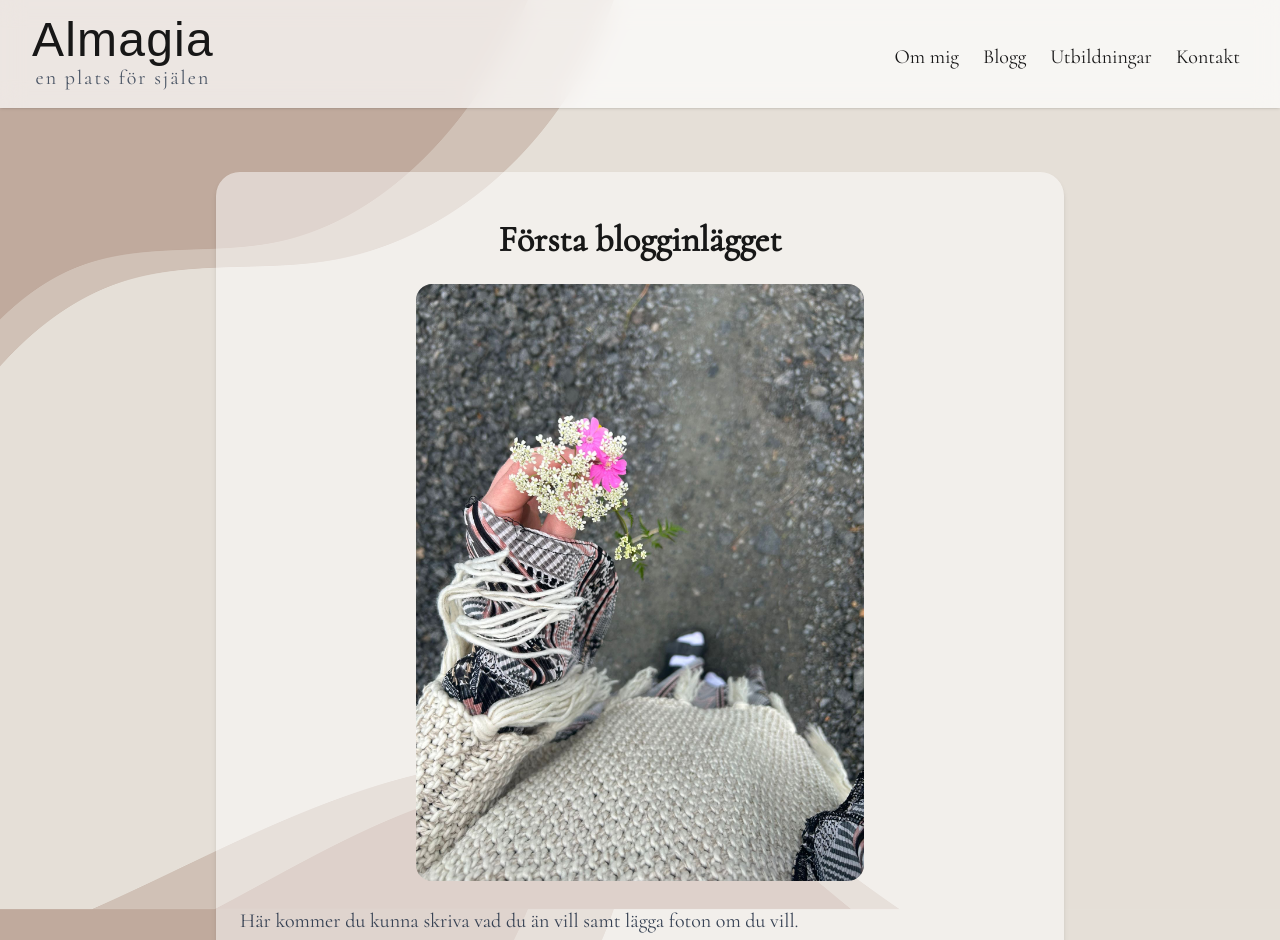
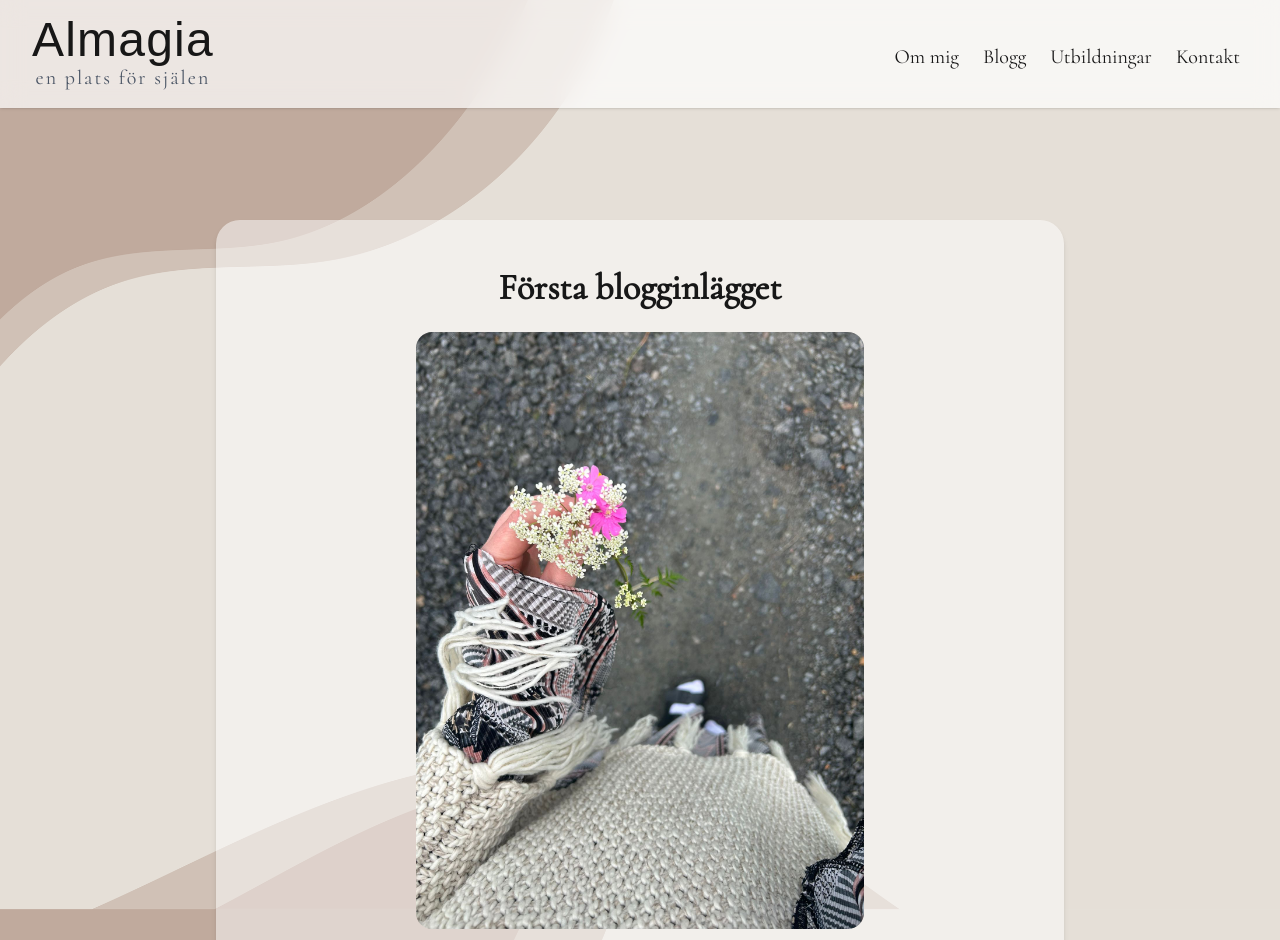
Before and after one commit to Tarupotter/Almagia, a Next.js app in the folder almagia/: page /blog/1 in a window 1280 px wide. Shown: the top 940 px of the page. Built offline with nearby package versions, Linux system fonts and the light colour scheme; a web font is replaced by a local one.

Commit message:
Adjust blog post layout spacing and center text content

```diff
--- a/almagia/app/blog/[id]/page.tsx
+++ b/almagia/app/blog/[id]/page.tsx
@@ -13,8 +13,7 @@ export default function BlogPostPage({
 };
 
   return (
-    <main className="mx-auto max-w-4xl px-6 py-16 space-y-6">
-
+    <main className="mx-auto max-w-4xl mt-12 px-6 py-16 space-y-6">
 
         <BlogPost {...post} />
         <Link
--- a/almagia/components/blog/BlogPost.tsx
+++ b/almagia/components/blog/BlogPost.tsx
@@ -10,7 +10,7 @@ type BlogPostProps = {
     imageUrl,
   }: BlogPostProps) {
     return (
-      <article className="mx-auto max-w-4xl px-6 py-12 bg-white/50 rounded-3xl shadow-md">
+      <article className="mx-auto py-12 bg-white/50 rounded-3xl shadow-md">
         <h1 className="text-3xl md:text-4xl font-bold mb-6 text-center">{title}</h1>
 
         {imageUrl && (
@@ -23,7 +23,7 @@ type BlogPostProps = {
        </div>
         )}
 
-        <p className="text-gray-700 text-lg md:text-xl leading-relaxed">{content}</p>
+        <p className="text-gray-700 text-lg md:text-xl leading-relaxed text-center">{content}</p>
       </article>
     );
   }
```
